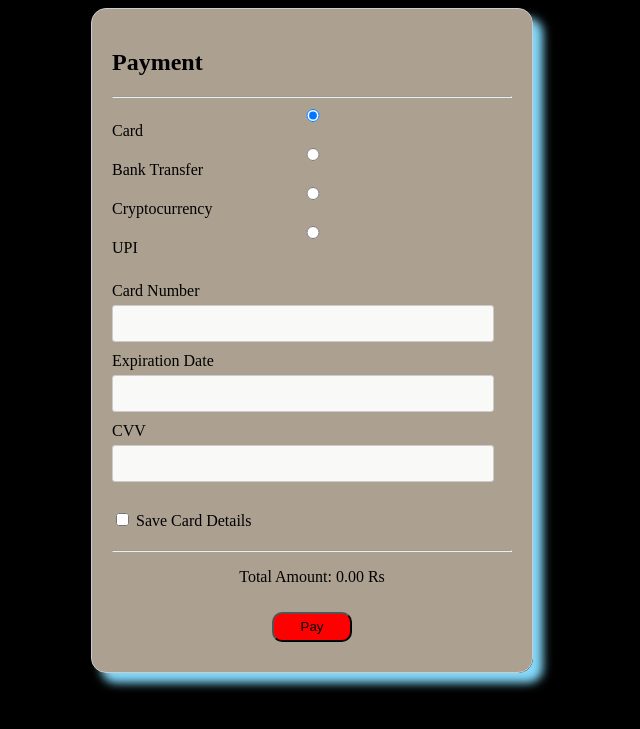
After one commit to rahulrathore579/Zapkart, a PHP site: page /payment.html in a window 1280 px wide. The commit adds this page. Shown: the top 729 px of the page, without its empty margins (328-968 px from the left). Run offline with PHP 8.4, Linux system fonts and the light colour scheme.

Commit message:
payment commit

```diff
--- /dev/null
+++ b/payment.html
@@ -0,0 +1,138 @@
+<!DOCTYPE html>
+<html>
+<head>
+    <title>Payment Gateway</title>
+    <style>
+        body{
+            background-color: black;
+        }
+        .payment-container {
+            width: 400px;
+            margin: 0 auto;
+            padding: 20px;
+            border: 1px solid #ccc;
+            border-radius: 15px;
+            background-color: rgba(206, 192, 174, 0.836);
+            box-shadow: rgb(132, 217, 251) 10px 10px 10px;
+        }
+
+        .payment-options {
+            display: flex;
+            flex-direction: column;
+            margin-bottom: 20px;
+        }
+
+        .payment-options label {
+            margin-bottom: 5px;
+        }
+
+        .card-details {
+            display: flex;
+            flex-direction: column;
+        }
+
+        .card-details label {
+            margin-bottom: 5px;
+        }
+
+        .card-details input[type="text"] {
+            padding: 10px;
+            margin-bottom: 10px;
+            border: 1px solid #ccc;
+            border-radius: 3px;
+        }
+
+        .price-container {
+            margin-top: 20px;
+            text-align: center;
+        }
+
+        #upi-qr {
+            display: none; /* Hide by default */
+            width: 250px;
+            height: 300px;
+            margin: 10px auto;
+        }
+        button{
+          width: 20%;
+          position:relative;
+          height: 30px;
+          border-radius: 10px;
+          align-items: center;
+          align-content: center;
+          background-color: red;
+          margin: 10px;
+        }
+        input{
+            background-color: rgba(254, 255, 255, 0.937);
+            border-radius: 50px;
+        }
+    </style>
+</head>
+<body>
+    <div class="payment-container">
+        <h2>Payment</h2><hr>
+        <form id="payment-form">
+            <div class="payment-options">
+                <input type="radio" name="payment-method" id="card" value="card" checked>
+                <label for="card">Card</label>
+                <input type="radio" name="payment-method" id="bank-transfer" value="bank-transfer">
+                <label for="bank-transfer">Bank Transfer</label>
+                <input type="radio" name="payment-method" id="cryptocurrency" value="cryptocurrency">
+                <label for="cryptocurrency">Cryptocurrency</label>
+                <input type="radio" name="payment-method" id="upi" value="upi">
+ <label for="upi">UPI</label>
+            </div>
+            <div class="card-details" id="card-details">
+                <label for="card-number">Card Number</label>
+                <input type="text" id="card-number" name="card-number" style="width: 90%;" required>
+                <label for="expiration-date">Expiration Date</label>
+                <input type="text" id="expiration-date" name="expiration-date" style="width: 90%;" required>
+                <label for="cvv">CVV</label>
+                <input type="text" id="cvv" name="cvv" style="width: 90%;" required><br>
+
+            </div>
+            <div>
+              <input type="checkbox" id="save-card" name="save-card">
+                <label for="save-card">Save Card Details</label>
+            </div>
+            <div id="upi-qr" class="upi-qr">
+                <!-- QR code will be displayed here -->
+                <img src="qr.jpg" alt="UPI QR Code" style="height: 300px; width: 200px;">
+            </div>
+            <div class="price-container"><hr>
+                <p>Total Amount: <span id="price">0.00</span> Rs</p>
+                <button type="submit">Pay</button>
+            </div>
+        </form>
+    </div>
+    <script src="script.js"></script>
+</body>
+<script>
+  // Function to fetch the price from another webpage
+function fetchPrice() {
+    // Replace 'path/to/your/price-page' with the actual path
+    fetch('path/to/your/price-page')
+        .then(response => response.json())
+        .then(data => {
+            document.getElementById('price').textContent = data.price;
+        })
+        .catch(error => console.error('Error fetching price:', error));
+}
+
+// Call the function to fetch the price initially
+fetchPrice();
+
+// JavaScript to handle payment form submission and other logic
+// Add event listener to show/hide UPI QR code
+document.getElementById('upi').addEventListener('click', () => {
+    document.getElementById('card-details').style.display = 'none';
+    document.getElementById('upi-qr').style.display = 'block';
+});
+
+document.getElementById('card').addEventListener('click', () => {
+    document.getElementById('card-details').style.display = 'block';
+    document.getElementById('upi-qr').style.display = 'none';
+});
+</script>
+</html>
```
Also changed, not shown: index.html (+3 -24 lines), styles.css (+37 -2 lines), qr.jpg (added).
